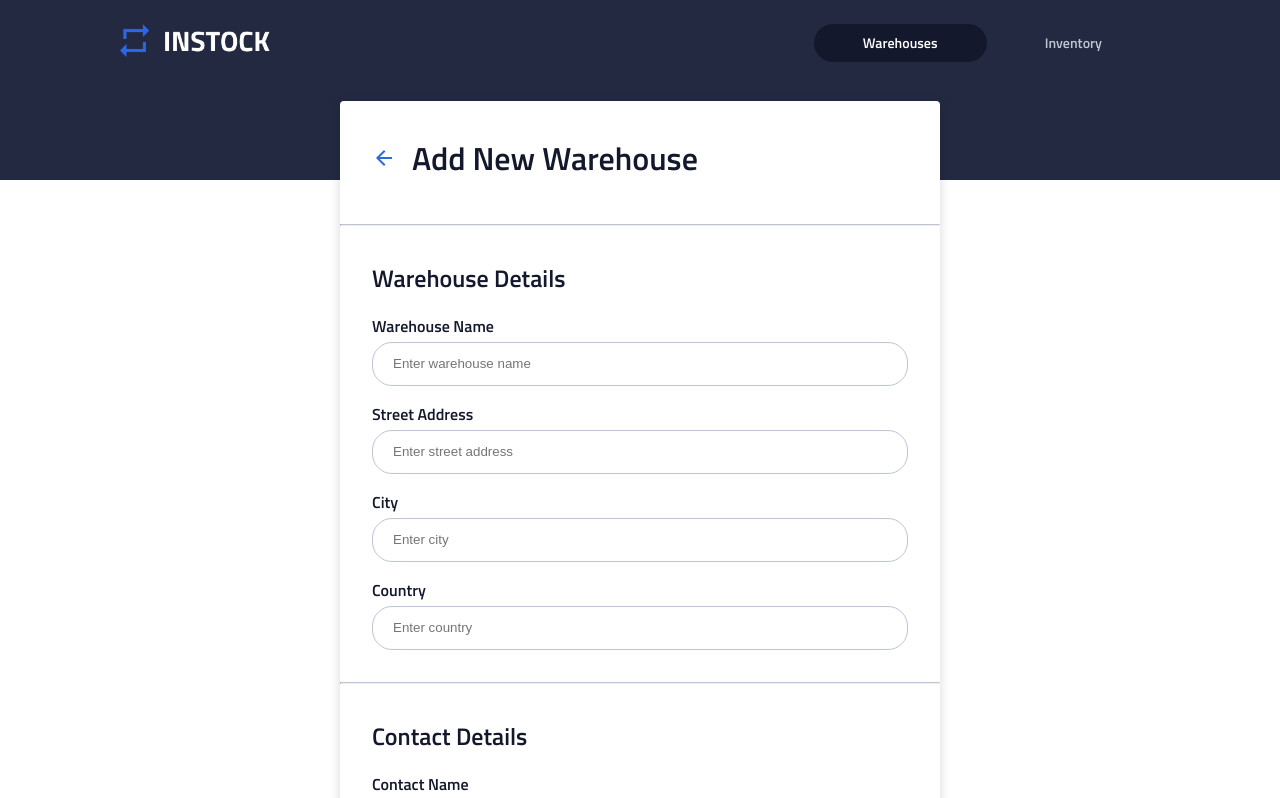
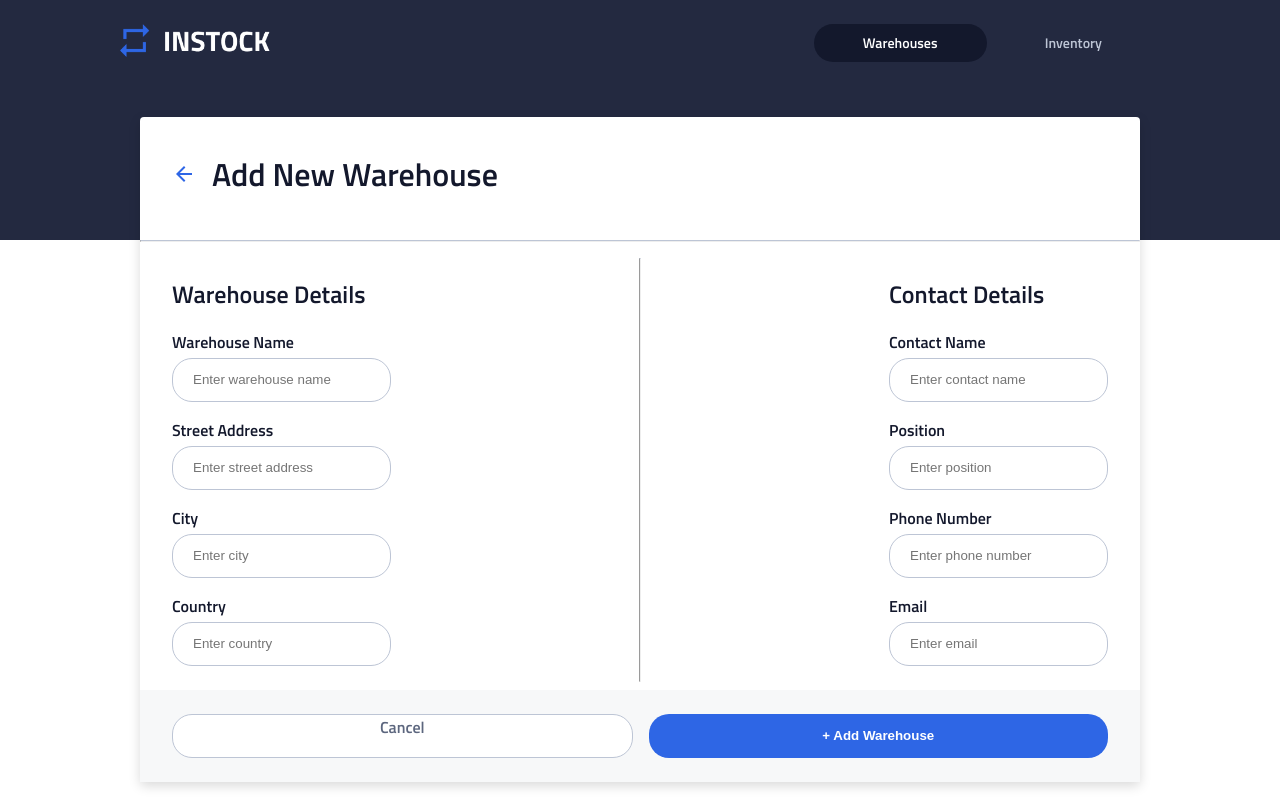
Before and after one commit to betty-alemayehu/InStock, a React (Vite) app: page /warehouses/add in a window 1280 px wide. Shown: the top 798 px of the page. Built offline with nearby package versions, Linux system fonts and the light colour scheme.

Commit message:
adjusted app.scss and header to line up title box

```diff
--- a/src/App.scss
+++ b/src/App.scss
@@ -11,7 +11,7 @@ body {
 
 .app-content {
   position: relative;
-  top: -7.5rem; // Move it up to overlap bottom 25% of the header which is ~250px tall
+  top: -9.25rem; // Move it up to overlap bottom 25% of the header which is ~250px tall
   padding-top: 25px; // Ensure content starts below the header
   z-index: 0; // Place below the header if needed
 }
--- a/src/components/Header/Header.scss
+++ b/src/components/Header/Header.scss
@@ -14,11 +14,11 @@
     white-space: nowrap;
     text-align: center;
     padding: 1.5rem $gutter-mobile;
-    height: 15.625rem;
+    height: 15rem;
 
     @include tablet {
       flex-direction: row;
-      height: 11.25rem;
+      height: 15rem;
       align-items: flex-start;
       padding: 2rem $gutter-tablet-desktop;
     }
--- a/src/components/WarehouseAddForm/WarehouseAddForm.jsx
+++ b/src/components/WarehouseAddForm/WarehouseAddForm.jsx
@@ -120,6 +120,7 @@ function WarehouseAddForm() {
             <h1 className="form-title">Add New Warehouse</h1>
           </legend>
           <hr className="form-divider" />
+          <div className="form-sections">
             <section className="warehouse-details">
               <h2 className="section-title">Warehouse Details</h2>
               {warehouseFields.map((field) => (
@@ -171,7 +172,7 @@ function WarehouseAddForm() {
                 </div>
               ))}
             </section>
-
+          </div>
           <div className="form-actions">
             <Link to="/warehouses" className="button button--secondary">
               Cancel
--- a/src/components/WarehouseAddForm/WarehouseAddForm.scss
+++ b/src/components/WarehouseAddForm/WarehouseAddForm.scss
@@ -1,10 +1,19 @@
 @use "/src/styles/partials/variables" as *;
 @use "/src/styles/partials/mixins" as *;
+
+// $tablet-breakpoint: 768px;
+// $desktop-breakpoint: 1280px;
 
 .warehouse-management {
   display: flex;
   justify-content: center;
-  padding: $padding-spacing-base-unit * 2; // Only if you want padding around the form within .warehouse-management
+  padding: $padding-spacing-base-unit * 2;
+  @include tablet {
+    padding: 0 $padding-spacing-base-unit * 4;
+  }
+  @include desktop {
+    padding: 0 $padding-spacing-base-unit * 8;
+  }
 }
 
 .warehouse-form {
@@ -16,6 +25,10 @@
   //mobile specific - todo: update for tablet/desktop
   max-width: 600px; // Constrain width to keep form compact
   width: 100%; // Responsive full width within max-width
+  @include tablet {
+    max-width: 1000px;
+    width: 100%;
+  }
 }
 
 legend {
@@ -34,7 +47,6 @@ section {
 
 .form-divider {
   border-top: 0.0625rem solid $Cloud;
-  // overflow: visible;
 }
 
 .input-control {
@@ -65,3 +77,10 @@ section {
   background-color: $Light-Grey;
   padding: $padding-spacing-base-unit * 3 $padding-spacing-base-unit * 4;
 }
+
+.form-sections {
+  @include tablet {
+    display: flex;
+    flex-direction: row;
+  }
+}
--- a/src/styles/partials/_global.scss
+++ b/src/styles/partials/_global.scss
@@ -51,7 +51,7 @@ p {
   text-decoration: none;
   text-align: center;
   border-radius: 1.25rem;
-  padding: 0.4rem 1.3125rem;
+  padding: 0.5rem 1.3125rem;
   border: none;
   cursor: pointer;
   font-weight: $demi-600;
```
Lines whose indentation alone changed are shown as unchanged.
